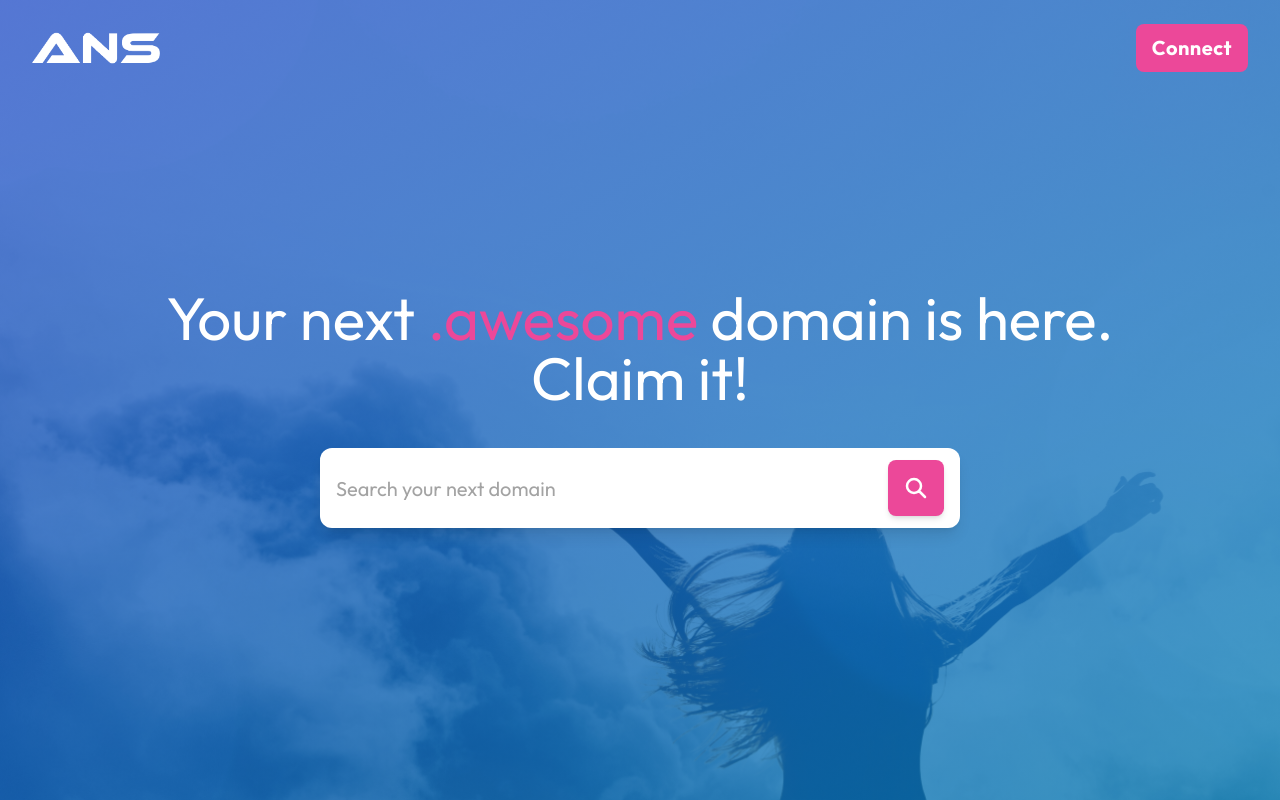
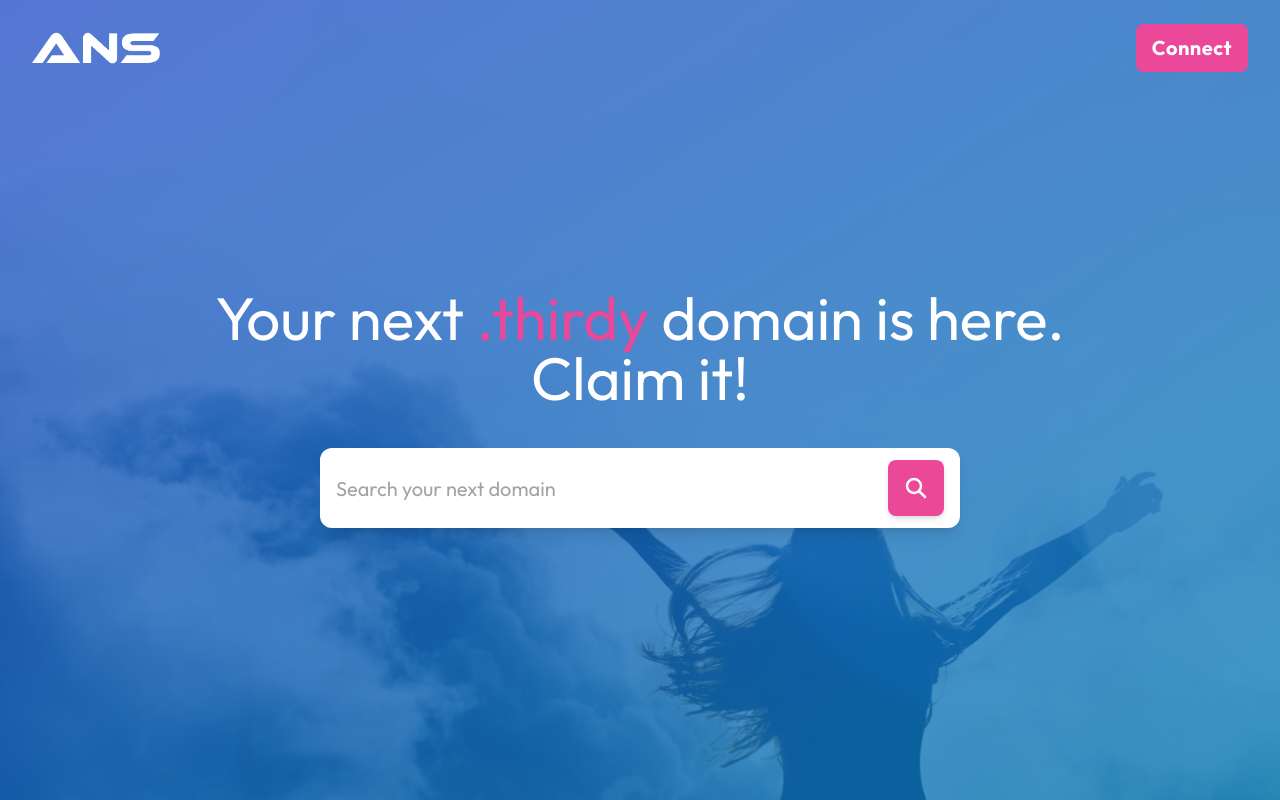
Before and after one commit to Jesse-21/ThirdyDNS, a Next.js app: page / in a window 1280 px wide. Built offline with nearby package versions, Linux system fonts and the light colour scheme.

Commit message:
Update index.tsx

```diff
--- a/pages/index.tsx
+++ b/pages/index.tsx
@@ -15,7 +15,7 @@ const Home: NextPage = () => {
       <Navbar />
       <div className="flex flex-col items-center justify-start h-full pt-48 space-y-10 text-white ">
         <h1 className="text-6xl text-center">
-          Your next <span className="text-pink-500">.awesome</span> domain is here. <br /> Claim it!
+          Your next <span className="text-pink-500">.thirdy</span> domain is here. <br /> Claim it!
         </h1>
         <SearchENS />
       </div>
```
